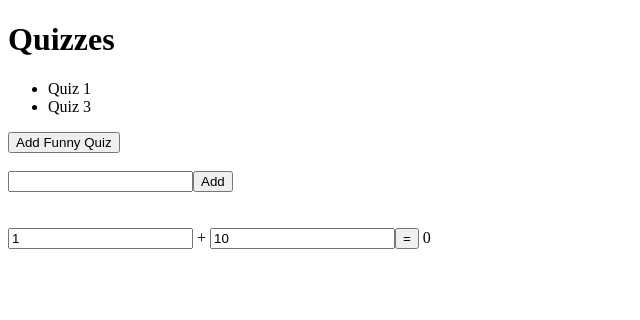
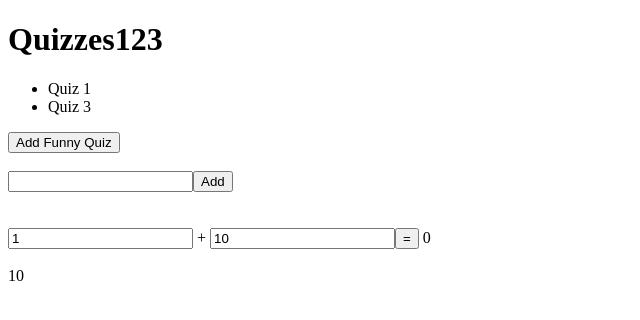
Before and after one commit to 2018-spring-mjs-th/week-two-a, an Angular app: page / in a window 1280 px wide. Shown: the top 320 px of the page, without its empty margins (0-640 px from the left). Built offline with nearby package versions, Linux system fonts and the light colour scheme.

Commit message:
Demonstrate JS event cycles ! ! !

```diff
--- a/src/app/app.component.html
+++ b/src/app/app.component.html
@@ -18,7 +18,7 @@
   </li>
 </ul> -->
 
-<h1>Quizzes</h1>
+<h1>Quizzes123</h1>
 
 <ul>
   <li *ngFor="let q of quizzes">{{ q.name }} <button *ngIf="q.showDelete" (click)="deleteQuiz(q)">Delete</button></li>
@@ -39,4 +39,8 @@
   <input type="text" [(ngModel)]="number2" />
   <button (click)="add()">=</button>
   {{answer}}
+
+  <br />
+  <br />
+  {{ number2 }}
 </div>
```
